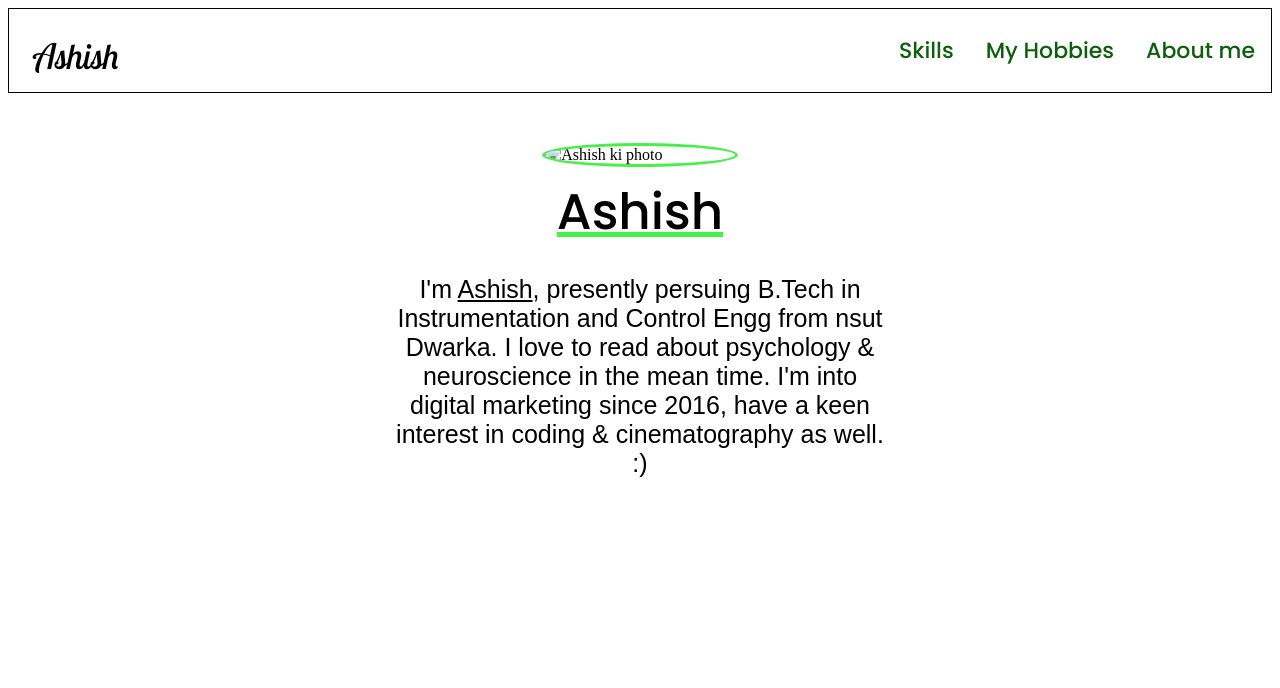
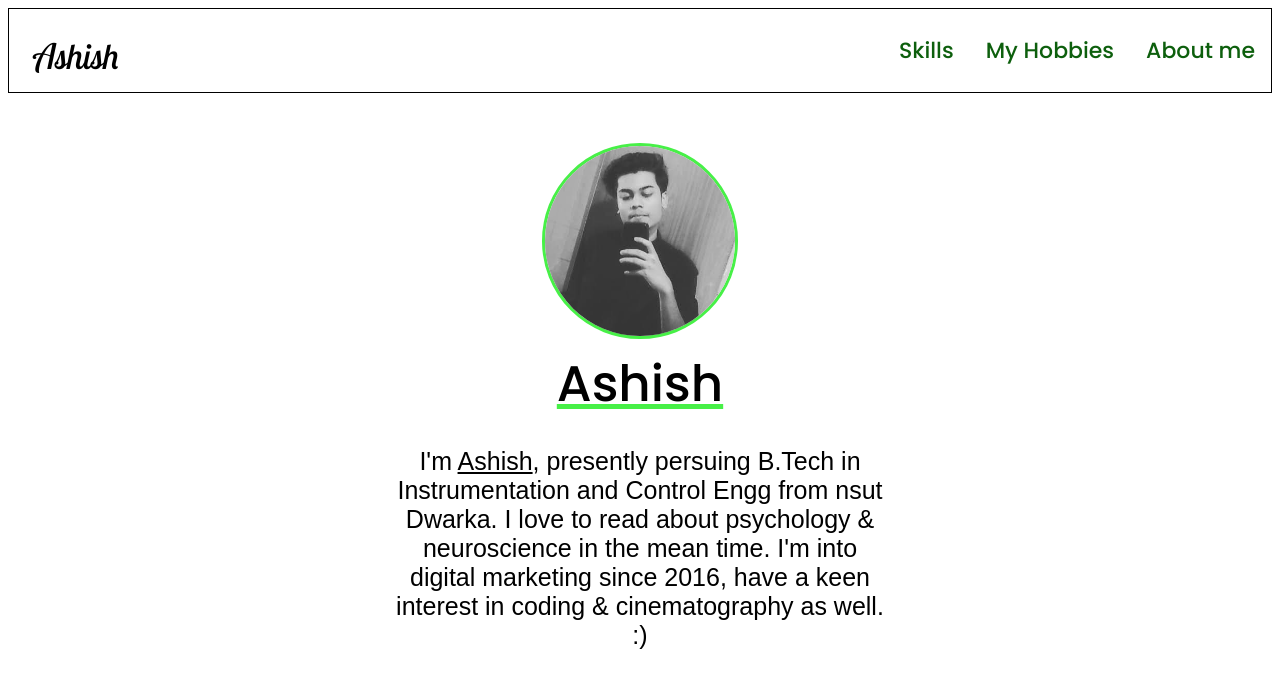
Before and after one commit to ashish4x/DSC-web-task, a plain HTML site: page index.html in a window 1280 px wide. Drawn offline with Linux system fonts and the light colour scheme; the site is published under a folder, as on GitHub Pages, so addresses that start at the root find nothing.

Commit message:
Update index.html

```diff
--- a/index.html
+++ b/index.html
@@ -24,7 +24,7 @@
     </header>
 
     <div>
-        <img class='photo' src="/ashish.jpg" alt="Ashish ki photo" srcset="width=auto height=auto">
+        <img class='photo' src="ashish.jpg" alt="Ashish ki photo" srcset="width=auto height=auto">
     </div>
 
     <h1 id="main_name">Ashish</h1>
```
